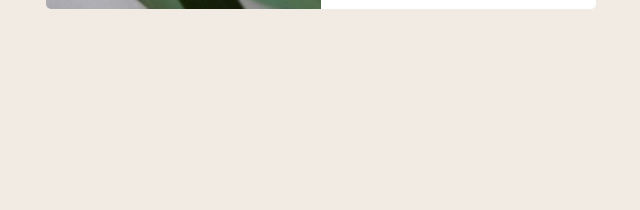
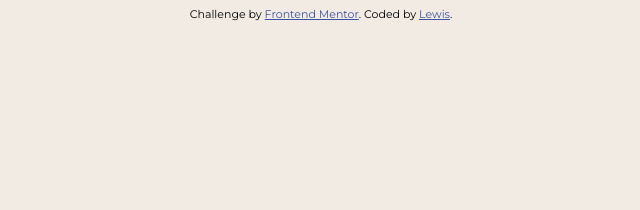
Before and after one commit to Lewis-mbui/frontendmentor-product-preview-card, a plain HTML site: page index.html in a window 1280 px wide. Shown: the part 590-800 px from the top of the page, without its empty margins (319-959 px from the left). Drawn offline with Linux system fonts and the light colour scheme.

Commit message:
Add attributions section

```diff
--- a/css/styles.css
+++ b/css/styles.css
@@ -40,7 +40,9 @@ p {
   padding-block-start: 5rem;
   padding-block-end: 9rem;
   display: flex;
+  flex-direction: column;
   justify-content: center;
+  align-items: center;
 }
 
 @media screen and (min-width: 900px){
@@ -154,3 +156,7 @@ p {
 .btn__cart-icon {
   margin-right: 8px;
 }
+
+/* Utilities */
+.attribution { font-size: 11px; text-align: center; margin-top: 1rem;}
+.attribution a { color: hsl(228, 45%, 44%); }
--- a/index.html
+++ b/index.html
@@ -48,6 +48,12 @@
           </button>
         </section>
       </main>
+      <div class="attribution">
+        Challenge by
+        <a href="https://www.frontendmentor.io?ref=challenge" target="_blank"
+          >Frontend Mentor</a
+        >. Coded by <a href="https://github.com/Lewis-mbui">Lewis</a>.
+      </div>
     </div>
   </body>
 </html>
```
